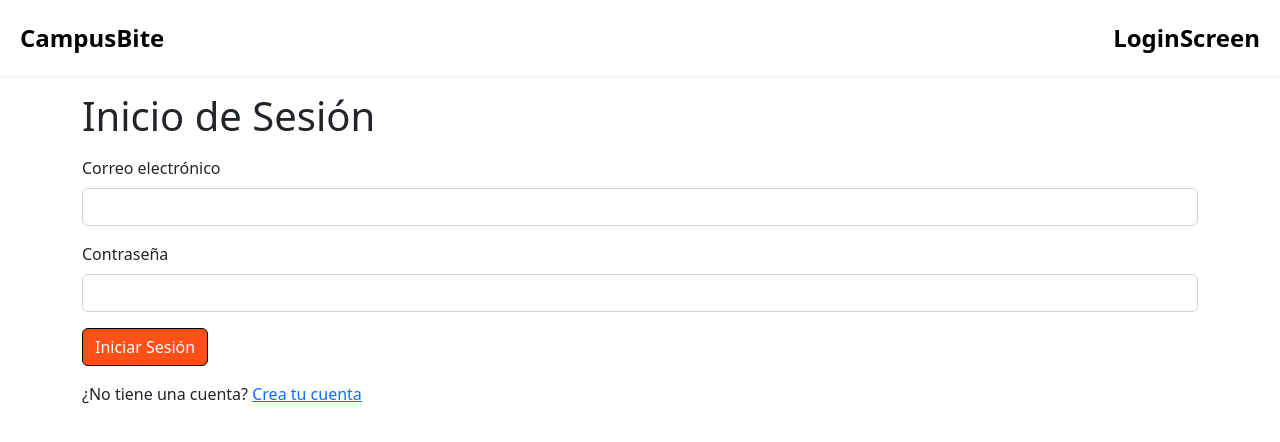
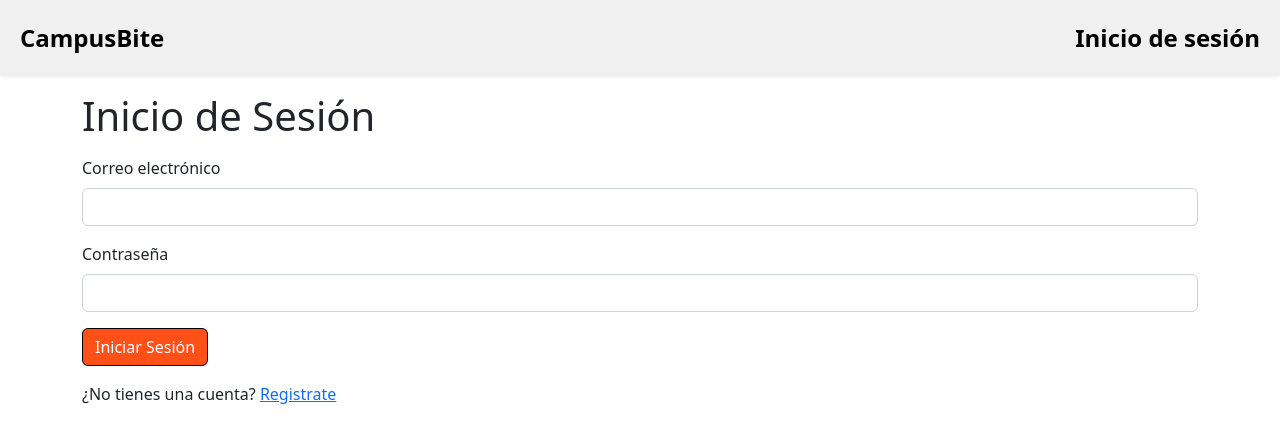
Before and after one commit to SebasHS/CampusBite, a React (Create React App) app in the folder frontend/: page /login in a window 1280 px wide. Shown: the top 442 px of the page. Built offline with nearby package versions, Linux system fonts and the light colour scheme.

Commit message:
ultimos toques

```diff
--- a/frontend/src/App.js
+++ b/frontend/src/App.js
@@ -27,7 +27,7 @@ function App() {
 
                 {userInfo ? (
                     <>
-                    <span>{userInfo.name} </span>
+                    <span>Hola, {userInfo.name} </span>
                     <div className='MenuPostLogueo'>
                         <Link to="/editardatos">Editar Datos</Link>
                         <Link to="#logout" onClick={logoutHandler}>Desloguearse</Link>
@@ -35,7 +35,7 @@ function App() {
 
                     </>
                 ) : (
-                        <Link to="/login">LoginScreen</Link>
+                        <Link to="/login">Inicio de sesión</Link>
                 )}
 
             </header>
--- a/frontend/src/index.css
+++ b/frontend/src/index.css
@@ -66,7 +66,7 @@ main{
   display: flex;
   justify-content: space-between;
   align-items: center;
-  background-color: #ffffff;
+  background-color: #f0f0f0;
   padding: 20px;
   box-shadow: 0px 0px 5px rgba(0, 0, 0, 0.1);
 }
--- a/frontend/src/pantallas/EditarDatosScreen.js
+++ b/frontend/src/pantallas/EditarDatosScreen.js
@@ -65,7 +65,7 @@ export default function EditarDatosScreen(){
             <Helmet>
                  <title> Editar datos</title>
             </Helmet>
-            <h1 className='mb-3'>Inicio de Sesión</h1>
+            <h1 className='mb-3'>Editar datos</h1>
             <Form onSubmit={submitHandler}>
             <Form.Group className="mb-3" controlId="name">
                 <Form.Label>Nombre</Form.Label>
@@ -76,11 +76,11 @@ export default function EditarDatosScreen(){
                 <Form.Control type="email" value= { email }  onChange={(e) => setEmail(e.target.value)}/>
             </Form.Group>
             <Form.Group className="mb-3" controlId="password">
-                <Form.Label> Contraseña</Form.Label>
+                <Form.Label> Nueva contraseña</Form.Label>
                 <Form.Control type="password"  onChange={(e) => setPassword(e.target.value)}/>
             </Form.Group>
             <Form.Group className="mb-3" controlId="confpassword">
-                <Form.Label> Confirmar Contraseña</Form.Label>
+                <Form.Label> Confirmar la nueva Contraseña</Form.Label>
                 <Form.Control type="password"  onChange={(e) => setConfirmPassword(e.target.value)}/>
             </Form.Group>
             <div className='mb-3'>
--- a/frontend/src/pantallas/LoginScreen.js
+++ b/frontend/src/pantallas/LoginScreen.js
@@ -59,8 +59,8 @@ return(
                 <Button type="submit">Iniciar Sesión</Button>
             </div>
             <div className= "mb-3">
-                ¿No tiene una cuenta?{' '}
-                <Link to={`/register?redirect=${redirect}`}> Crea tu cuenta</Link>
+                ¿No tienes una cuenta?{' '}
+                <Link to={`/register?redirect=${redirect}`}> Registrate</Link>
             </div>
         </Form>
     </Container>
```
